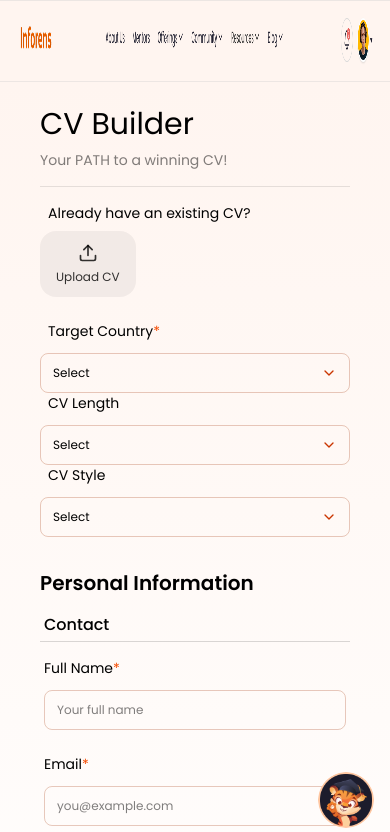
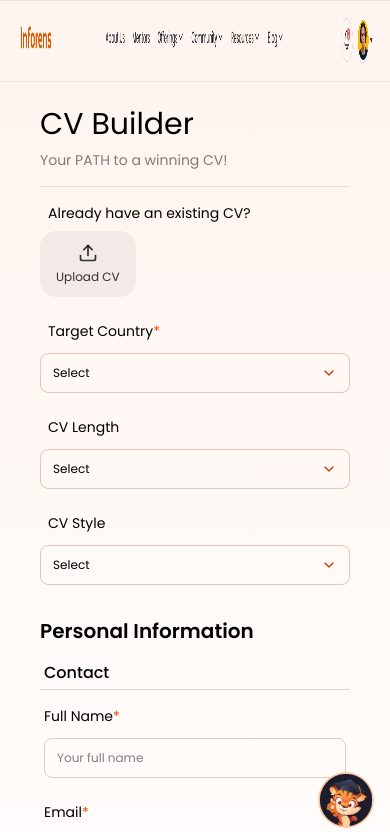
Before and after one commit to ks-inforens/chatbot, a React (Vite) app in the folder frontend/: page /cv-builder in a window 390 px wide. Shown: the top 832 px of the page. Built offline with nearby package versions, Linux system fonts and the light colour scheme.

Commit message:
small UI fix

```diff
--- a/frontend/src/components/CVBuilderForm.jsx
+++ b/frontend/src/components/CVBuilderForm.jsx
@@ -604,7 +604,7 @@
             )}
 
             <form onSubmit={handleSubmit}>
-                <div className="md:grid md:grid-cols-3 md:gap-6 mb-8">
+                <div className="grid grid-cols-1 md:grid-cols-3 gap-6 mb-8">
                     {(!parsedData || (parsedData && formatOption === "country")) && (
                         <div className="flex flex-col gap-2">
                             <label className="text-sm px-2 mb-1">
```
